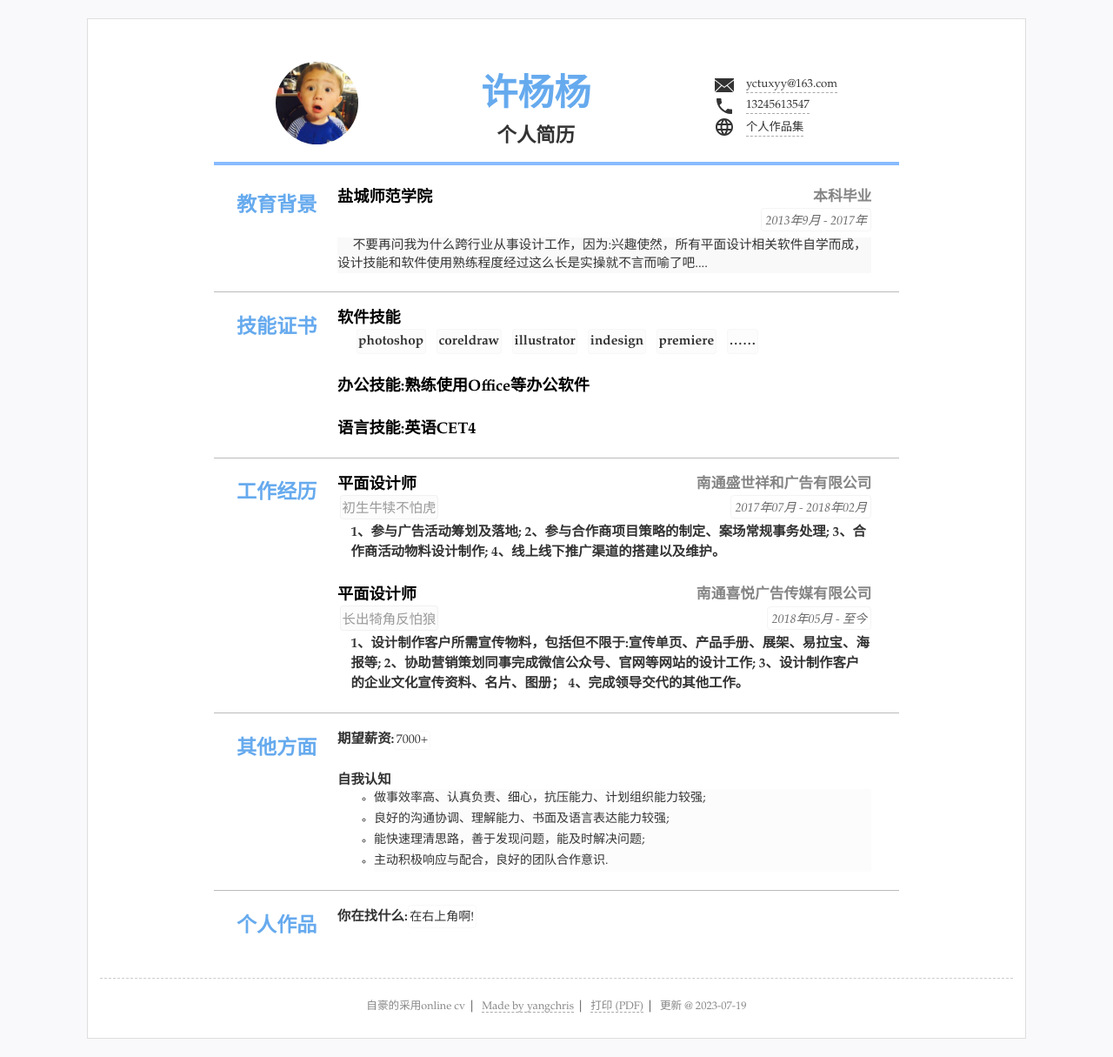
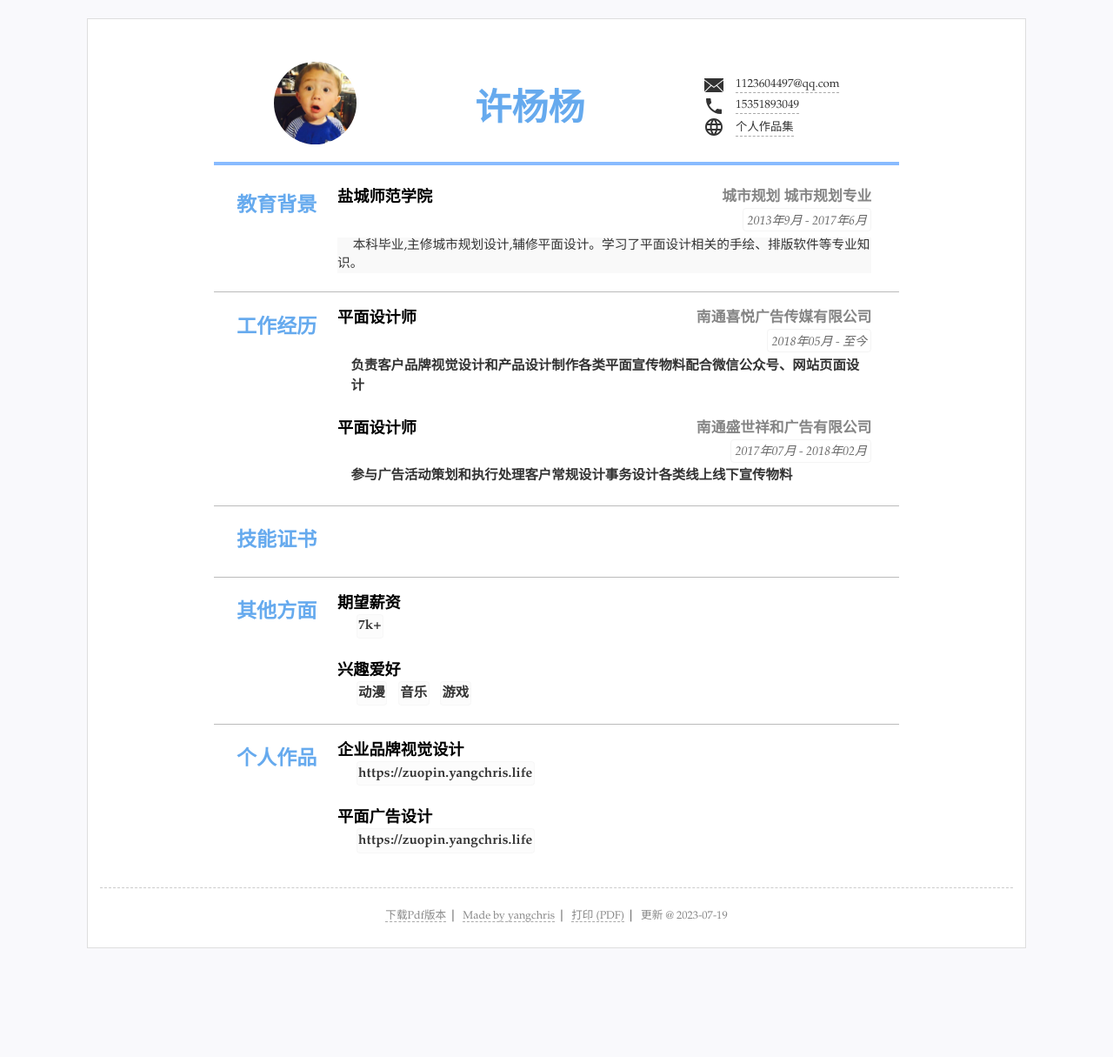
Before and after one commit to yangchris4/resume, a Jekyll site: the page built from index.html, in a window 1280 px wide. Shown: the whole page at 87% size. Built offline with Jekyll 4.4.1, drawn with Linux system fonts in a browser that asks for light colours; after the commit the page ends 1111 px from its top, so only the background shows below that.

Commit message:
Update resume.yml

```diff
--- a/_data/resume.yml
+++ b/_data/resume.yml
@@ -2,119 +2,84 @@
 # 如果YAML格式的数据请先检查格式是否有误，可选检查工具 http://www.yamllint.com
 
 title: "个人简历"
-lang: "zh" #语言设置 zh表示中文 en 表示英语
+lang: "zh"
 name: "许杨杨"
-jobtitle: "个人简历" #可空不显示
-photo: "assets/img/photo.jpg" #照片可空，不显示
+photo: "assets/img/photo.jpg"
 
-#联系方式
-contact: #联系方式连接等3~5行
-- text: "yctuxyy@163.com" #文本内容
-  href: 'mailto:yctuxyy@163.com' #链接，无链接则空
-  icon: 'icons/email.svg' #图标 svg文件
-- text: "13245613547"
-  href: 'tel:13245613547'
+contact:
+- text: "1123604497@qq.com"
+  href: 'mailto:1123604497@qq'
+  icon: 'icons/email.svg'
+- text: "15351893049"
+  href: 'tel:15351893049'
   icon: 'icons/phone.svg'
 - text: "个人作品集"
-  href: 'http://zuopin.yangchris.life'
+  href: 'https://zuopin.yangchris.life'
   icon: 'icons/web.svg'
-  attr: 'target="_blank"' #新标签页打开
-  # - text: "地址"
-  #   icon: "icons/location.svg"
+  attr: 'target="_blank"'
 
-#main下面是主体内容，类别条数不限
-main: #简历主要内容，
-- type: education #类别为ID
-  name: 教育背景 #显示名称，空则使用type
-  content: #内容基本格式 标题-副标题-日期-详细内容 (都允许空)
+main:
+- type: education
+  name: 教育背景
+  content:
   - title: 盐城师范学院
-    duration: "2013年9月 - 2017年"
-    sub: 本科毕业
-    detail: 不要再问我为什么跨行业从事设计工作，因为:兴趣使然，所有平面设计相关软件自学而成，设计技能和软件使用熟练程度经过这么长是实操就不言而喻了吧....
-
-
-- type: Skill certificate
-  name: 技能证书
-  content:
-  - title: 软件技能
-    items: #itmems 可以小块的方式显示
-    - photoshop
-    - coreldraw
-    - illustrator
-    - indesign
-    - premiere
-    - ……
-  - title: 办公技能:熟练使用Office等办公软件
-  - title: 语言技能:英语CET4
-
+    sub: 城市规划 城市规划专业
+    duration: "2013年9月 - 2017年6月"
+    detail: 本科毕业,主修城市规划设计,辅修平面设计。学习了平面设计相关的手绘、排版软件等专业知识。
 
 - type: experience
   name: 工作经历
   content:
   - title: 平面设计师
+    sub: 南通喜悦广告传媒有限公司
+    duration: "2018年05月 - 至今"
+    summary:
+      - 负责客户品牌视觉设计和产品设计
+      - 制作各类平面宣传物料
+      - 配合微信公众号、网站页面设计
+  - title: 平面设计师
     sub: 南通盛世祥和广告有限公司
     duration: "2017年07月 - 2018年02月"
-    tags:
-    - 初生牛犊不怕虎
-    summary: 1、参与广告活动筹划及落地;
-             2、参与合作商项目策略的制定、案场常规事务处理;
-             3、合作商活动物料设计制作;
-             4、线上线下推广渠道的搭建以及维护。
+    summary:
+      - 参与广告活动策划和执行
+      - 处理客户常规设计事务
+      - 设计各类线上线下宣传物料
 
-  - title: 平面设计师
-    sub: 南通喜悦广告传媒有限公司
-    duration: "2018年05月 - 至今"
-    tags:
-    - 长出犄角反怕狼
-    summary: 1、设计制作客户所需宣传物料，包括但不限于:宣传单页、产品手册、展架、易拉宝、海报等;
-             2、协助营销策划同事完成微信公众号、官网等网站的设计工作;
-             3、设计制作客户的企业文化宣传资料、名片、图册；
-             4、完成领导交代的其他工作。
+- type: Skill certificate
+  name: 技能证书
 
+- type: others
+  name: 其他方面
+  content:
+  - title: "期望薪资"
+    items:
+    - 7k+
+  - title: 兴趣爱好
+    items:
+    - 动漫
+    - 音乐
+    - 游戏
 
-    # open: open
-    #可以设置open默认展开
-    #可继续添加更多内容
+- type: workings
+  name: 个人作品
+  content:
+  - title: 企业品牌视觉设计
+    items:
+    - https://zuopin.yangchris.life
+  - title: 平面广告设计
+    items:
+    - https://zuopin.yangchris.life
 
-#others 其他简略内容(列表)
-others: #其他列表显示
-- type: others #ID可以为空
-  name: '其他方面'
-  content: #选择需要的格式
-  - title: "期望薪资:"
-    items: #单行列表
-    - 7000+
-  - title: 自我认知
-    list:
-    - 做事效率高、认真负责、细心，抗压能力、计划组织能力较强;
-    - 良好的沟通协调、理解能力、书面及语言表达能力较强;
-    - 能快速理清思路，善于发现问题，能及时解决问题;
-    - 主动积极响应与配合，良好的团队合作意识.
-
-- type: workings #类别为ID
-  name: 个人作品 #显示名称，空则使用type
-  content:
-  - title: "你在找什么:"
-    items: #单行列表
-    - 在右上角啊!
-
-
-#- type:
-#  name: '其他'
-#  content: #选择需要的格式
-#  - 单行文字
-#  - 如果有可以继续添加
-
-#footer 脚注，打印版和web版不同不显示
-footer: #脚注多组
-  print: #打印版markdown或者html
+footer:
+  print:
   screen:
-  - text: "自豪的采用online cv"
-  #   href: '/'
+  - text: "下载Pdf版本"
+    href: "/resume.pdf"
   - text: "Made by yangchris"
     href: "https://www.baidu.com"
 
 #页面额外js脚本，如xx统计
 scripts:
+- src: "assets/js/counter.js"
 #- src: "assets/js/resume.js"
 #  defer: defer #可以设置defer或者sync异步加载
```
